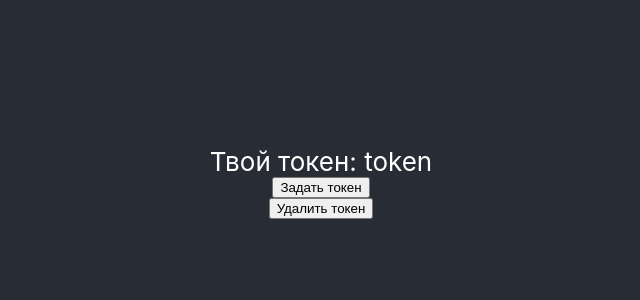
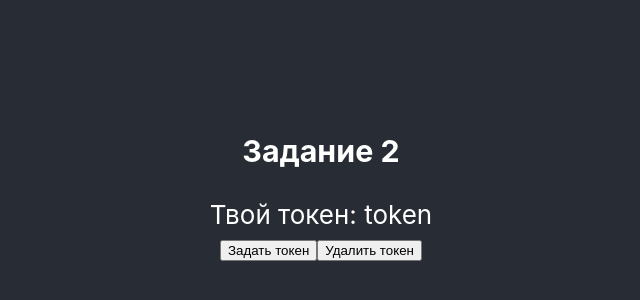
Before and after one commit to TrekusovMax/mfd-course, a React (Create React App) app in the folder Модуль 3. React/: page / in a window 1280 px wide. Shown: the part 218-518 px from the top of the page, without its empty margins (319-959 px from the left). Built offline with nearby package versions, Linux system fonts and the light colour scheme; the HTML template or start-up script is replaced by a standard one.

Commit message:
added useLocalStorage into hooks

```diff
--- a/Модуль 3. React/src/App.js
+++ b/Модуль 3. React/src/App.js
@@ -1,16 +1,11 @@
 import './App.css'
-
-import { useLocalStorage } from './useLocalStorage'
+import ReactTasks from './react-tasks/react-task'
 
 function App() {
-  const [token, { setItem, removeItem }] = useLocalStorage('token')
-
   return (
     <div className="App">
       <header className="App-header">
-        <div>Твой токен: {token}</div>
-        <button onClick={() => setItem('token1')}>Задать токен</button>
-        <button onClick={() => removeItem()}>Удалить токен</button>
+        <ReactTasks />
       </header>
     </div>
   )
--- /dev/null
+++ b/Модуль 3. React/src/hooks/useLocalStorage.js
@@ -0,0 +1,20 @@
+import { useEffect, useState } from 'react'
+export function useLocalStorage(initialValue) {
+  const [value, setValue] = useState(initialValue)
+
+  useEffect(() => {
+    localStorage.getItem('token')
+      ? setValue(JSON.parse(localStorage.getItem('token')))
+      : setValue(initialValue)
+  }, [initialValue])
+
+  function setItem(value) {
+    setValue(value)
+    localStorage.setItem('token', JSON.stringify(value))
+  }
+  function removeItem() {
+    setValue('')
+    localStorage.removeItem('token')
+  }
+  return [value, { setItem, removeItem }]
+}
--- a/Модуль 3. React/src/react-tasks/react-task.jsx
+++ b/Модуль 3. React/src/react-tasks/react-task.jsx
@@ -1,5 +1,14 @@
+import Task2 from './task2'
+
 const ReactTasks = () => {
-  return <></>
+  return (
+    <>
+      <div>
+        <h3>Задание 2</h3>
+        <Task2 />
+      </div>
+    </>
+  )
 }
 
 export default ReactTasks
--- /dev/null
+++ b/Модуль 3. React/src/react-tasks/task2.jsx
@@ -0,0 +1,15 @@
+import { useLocalStorage } from '../hooks/useLocalStorage'
+
+function Task2() {
+  const [token, { setItem, removeItem }] = useLocalStorage('token')
+
+  return (
+    <>
+      <div>Твой токен: {token}</div>
+      <button onClick={() => setItem('token1')}>Задать токен</button>
+      <button onClick={() => removeItem()}>Удалить токен</button>
+    </>
+  )
+}
+
+export default Task2
```
